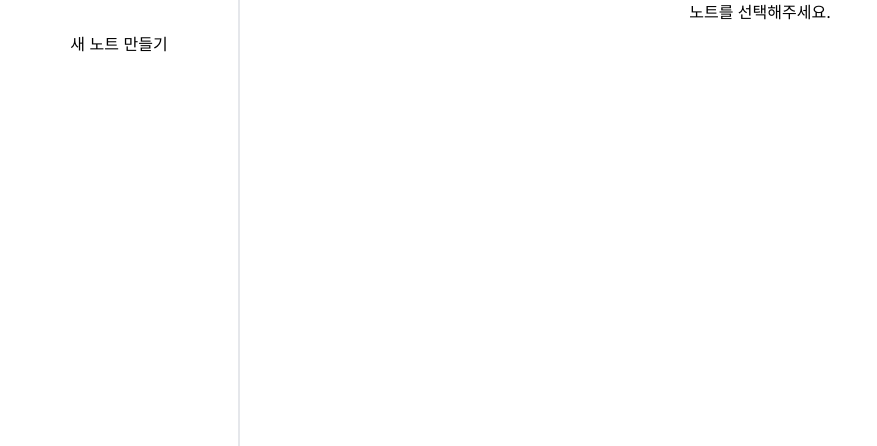
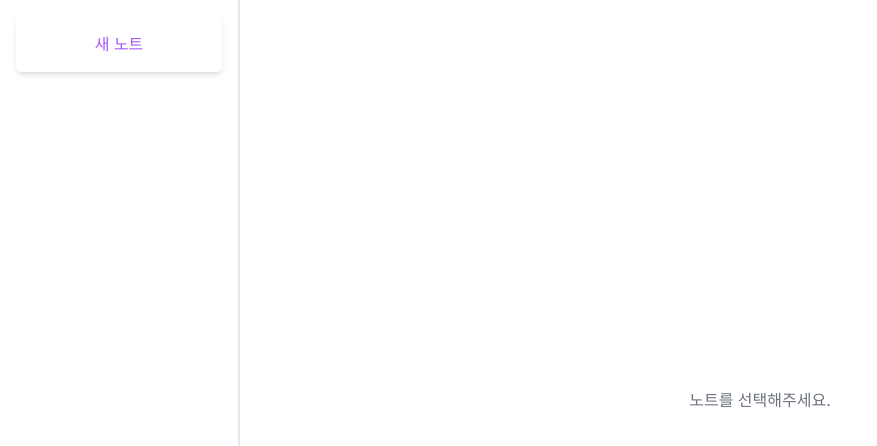
Before and after one commit to halocean96/excalidraw-notebook, a Next.js app: page / in a window 1280 px wide. Shown: the top 446 px of the page, without its empty margins (0-877 px from the left). Built offline with nearby package versions, Linux system fonts and the light colour scheme.

Commit message:
Style: integrate app color

```diff
--- a/src/app/page.js
+++ b/src/app/page.js
@@ -1,7 +1,7 @@
 'use client'
 
 import LazyExcalidraw from "@/components/lazy_excalidraw"
-import NoteItem from "@/components/note_iem"
+import NoteItem from "@/components/note_item"
 import NoteLayout from "@/components/note_layout"
 import useExcalidraw from "@/hooks/use_excalidraw"
 
@@ -22,9 +22,9 @@ export default function Home() {
 		<main className='h-screen flex flex-row'>
 			<NoteLayout>
 				<button
-					className="hover:bg-slate-200 rounded-md m-4 p-4"
+					className="rounded-md m-4 p-4 shadow-md hover:bg-slate-50 text-purple-500"
 					onClick={addNote}
-				>새 노트 만들기</button>
+				>새 노트</button>
 				{
 					notes.map((note, index) => (
 						<NoteItem
--- a/src/components/lazy_excalidraw.jsx
+++ b/src/components/lazy_excalidraw.jsx
@@ -12,7 +12,9 @@ const LazyExcalidraw = forwardRef(({fallback, isShow,...props}, ref) => {
 	}, [isShow])
 	if(!isShow) {
 		return (
-			<p className='text-center align-middle'>노트를 선택해주세요.</p>
+			<div className='flex items-center justify-center text-gray-500'>
+				<p>노트를 선택해주세요.</p>
+			</div>
 		)
 	}
 	return (
```
Also changed, not shown: src/components/note_item.jsx (renamed from src/components/note_iem.jsx).
